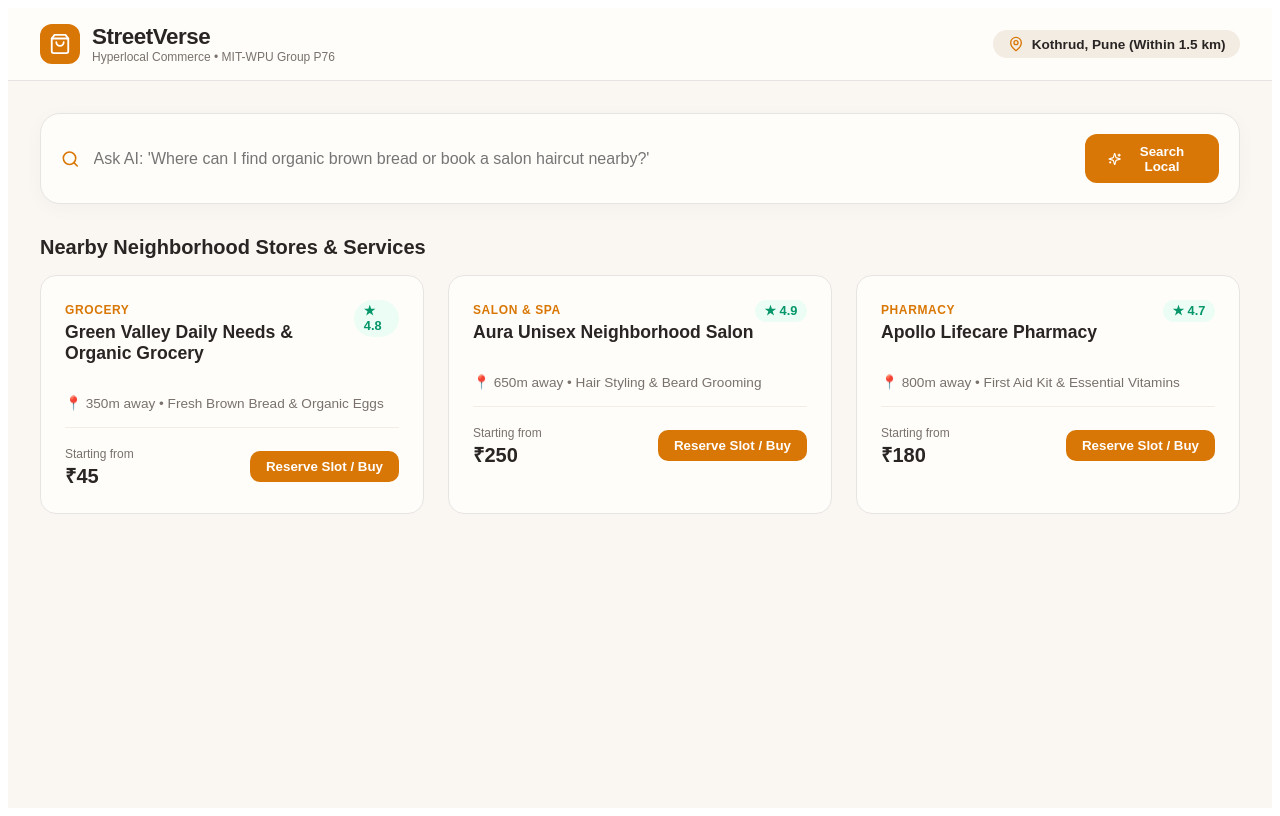
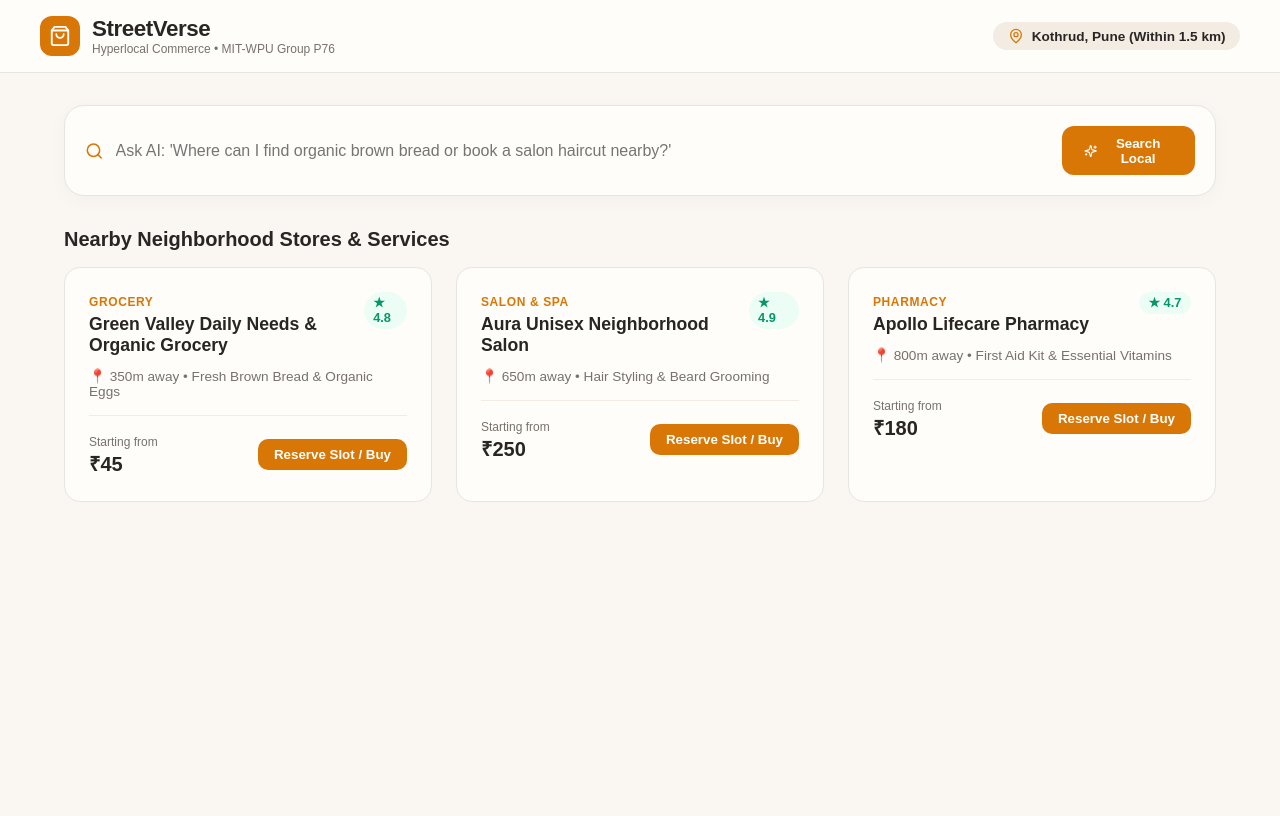
Before and after one commit to Sanchit-tangri/StreetVerse, a Next.js app in the folder apps/buyer-web/: page / in a window 1280 px wide. Built offline with nearby package versions, Linux system fonts and the light colour scheme.

Commit message:
build(buyer-web): add next.config.js, tsconfig.json, and self-contained styles for Vercel deployment

```diff
--- /dev/null
+++ b/apps/buyer-web/next.config.js
@@ -0,0 +1,6 @@
+/** @type {import('next').NextConfig} */
+const nextConfig = {
+  reactStrictMode: true,
+};
+
+module.exports = nextConfig;
--- /dev/null
+++ b/apps/buyer-web/src/pages/_app.tsx
@@ -0,0 +1,6 @@
+import type { AppProps } from 'next/app';
+import '../styles/globals.css';
+
+export default function App({ Component, pageProps }: AppProps) {
+  return <Component {...pageProps} />;
+}
--- /dev/null
+++ b/apps/buyer-web/src/styles/globals.css
@@ -0,0 +1,29 @@
+:root, [data-theme="warm-cream"] {
+  --background: #FAF7F2;
+  --surface: #FFFDF9;
+  --surface-hover: #F5EFE6;
+  --primary: #D97706;
+  --primary-foreground: #FFFFFF;
+  --primary-hover: #B45309;
+  --secondary: #10B981;
+  --secondary-foreground: #FFFFFF;
+  --foreground: #292524;
+  --muted: #F3ECE2;
+  --muted-foreground: #78716C;
+  --border: #E7E5E4;
+  --ring: rgba(217, 119, 6, 0.35);
+  --font-family: 'Plus Jakarta Sans', system-ui, sans-serif;
+}
+
+* {
+  box-sizing: border-box;
+  margin: 0;
+  padding: 0;
+}
+
+body {
+  background-color: var(--background);
+  color: var(--foreground);
+  font-family: var(--font-family);
+  -webkit-font-smoothing: antialiased;
+}
```
Also changed, not shown: apps/buyer-web/tsconfig.json (added, +22 -0 lines).
